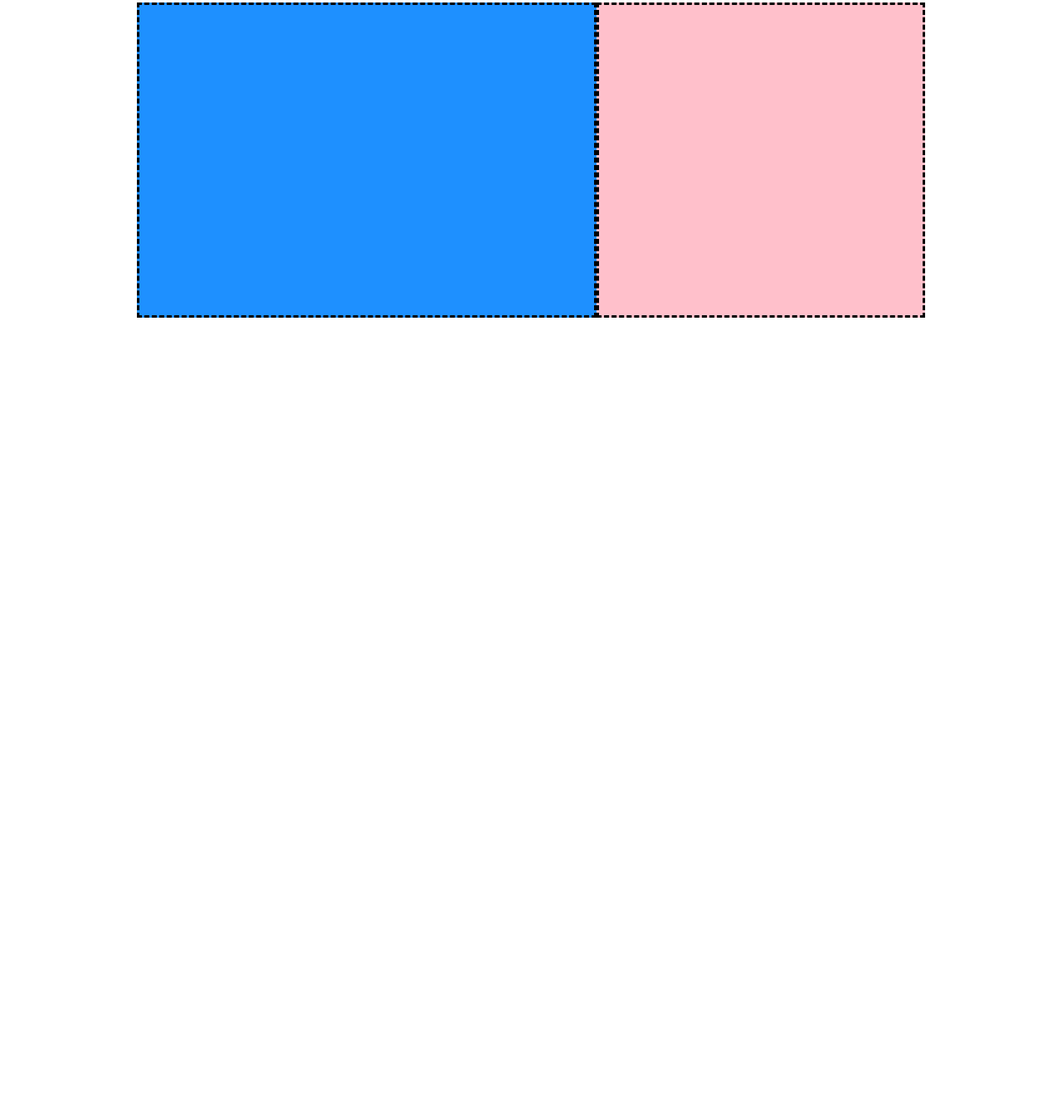
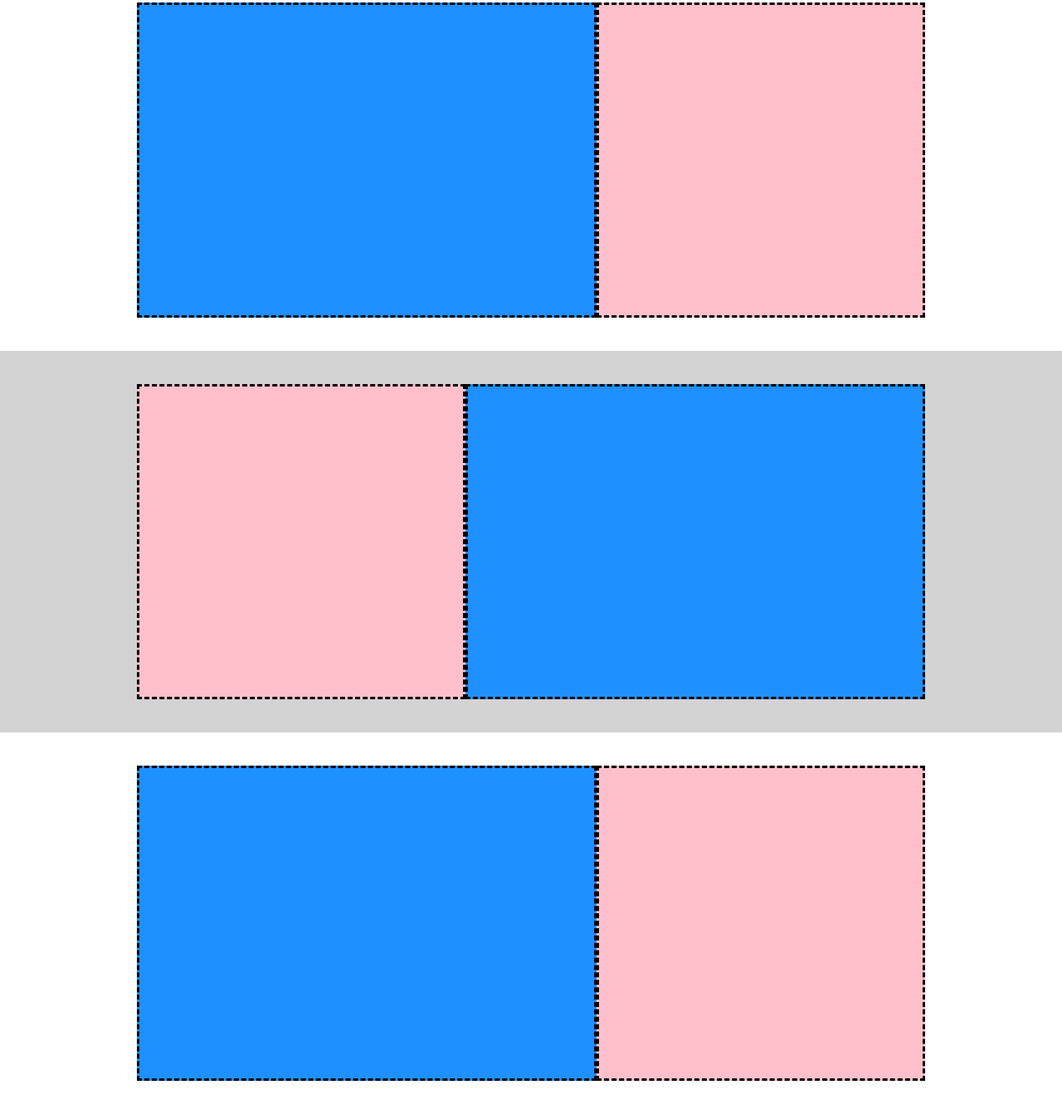
Before and after one commit to CarloVeronese/htmlcss-struttura-discord, a plain HTML site: page index.html in a window 1280 px wide. Shown: the part 487-1830 px from the top of the page at 83% size. Before the commit the page ends 910 px from the top, so only its background shows below. Drawn offline with Linux system fonts and the light colour scheme.

Commit message:
Added - class for the grey background and added 4th and 5th sections

```diff
--- a/css/style.css
+++ b/css/style.css
@@ -66,6 +66,10 @@ body{
     justify-content: center;
 }
 
+.greybg{
+    background-color: #D3D3D3;
+}
+
 .bp-section [class^="col-"]{
     background-color: #FFC0CB;
     min-height: 380px;
@@ -75,8 +79,8 @@ body{
     background-color: #1E90FF;
 }
 
-.bp-section .grey {
-    background-color: #D3D3D3;
+.main-content .greybg .col-5{
+    order: -1;
 }
 
 .col-2{
--- a/index.html
+++ b/index.html
@@ -34,6 +34,22 @@
                 </div>
             </div>
         </section>
+        <section class="bp-section greybg">
+            <div class="container">
+                <div class="row">
+                    <div class="col-7"></div>
+                    <div class="col-5"></div>
+                </div>
+            </div>
+        </section>
+        <section class="bp-section">
+            <div class="container">
+                <div class="row">
+                    <div class="col-7"></div>
+                    <div class="col-5"></div>
+                </div>
+            </div>
+        </section>
     </main>
     <footer>
 
```
